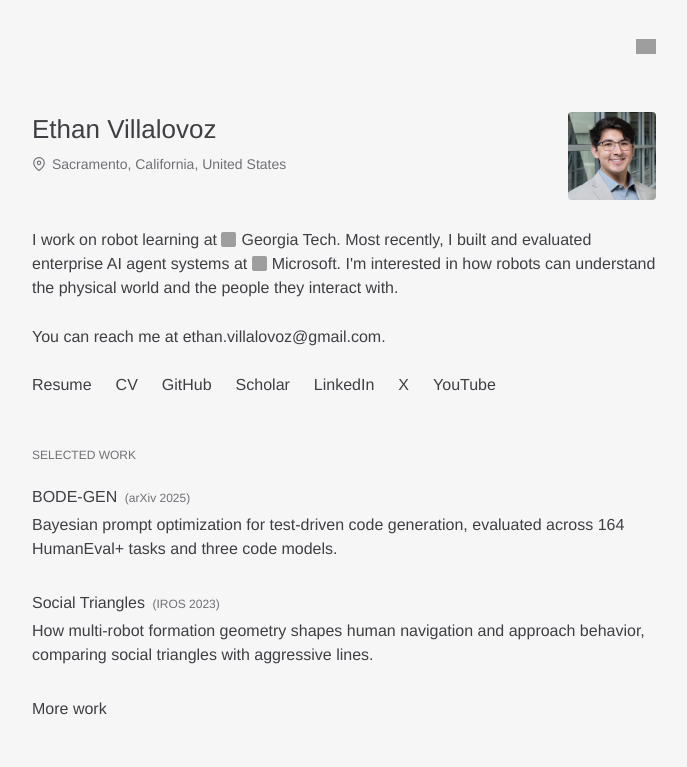
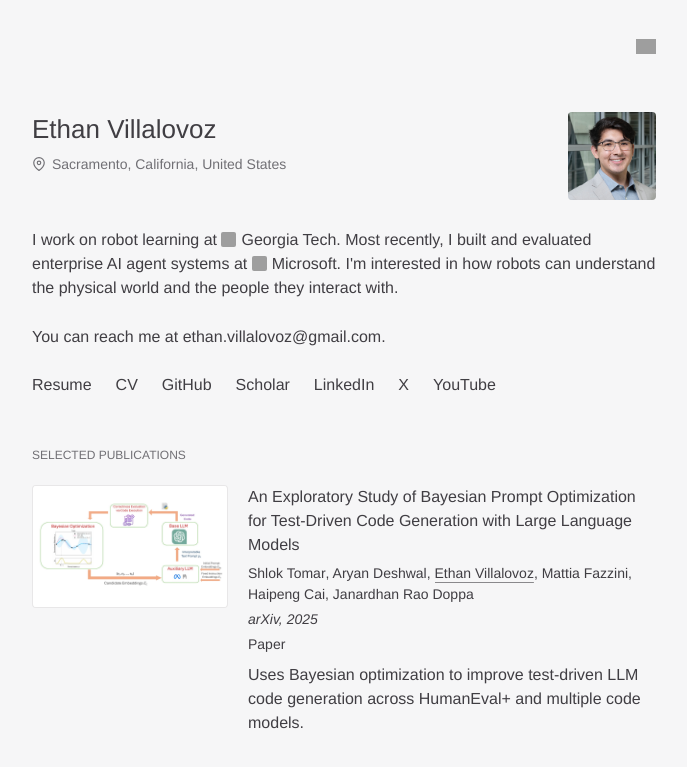
Before and after one commit to ethanvillalovoz/ethanvillalovoz.github.io, a Next.js app: page / in a window 1280 px wide. Shown: the top 767 px of the page, without its empty margins (296-983 px from the left). Built offline with nearby package versions, Linux system fonts and the light colour scheme; grey boxes are pictures that could not be loaded.

Commit message:
Refine selected publications

```diff
--- a/src/app/globals.css
+++ b/src/app/globals.css
@@ -277,15 +277,35 @@ button {
 
 .portfolio-work-list {
   display: grid;
-  gap: 30px;
+  gap: 32px;
 }
 
 .portfolio-work-item {
+  align-items: start;
+  display: grid;
+  gap: 20px;
+  grid-template-columns: 196px minmax(0, 1fr);
   min-width: 0;
 }
 
-.portfolio-work-heading {
+.portfolio-work-media {
+  aspect-ratio: 16 / 10;
+  background: rgb(var(--card));
+  border: 1px solid rgb(var(--foreground) / 0.12);
+  border-radius: 4px;
   display: block;
+  overflow: hidden;
+}
+
+.portfolio-work-image {
+  display: block;
+  height: 100%;
+  object-fit: contain;
+  width: 100%;
+}
+
+.portfolio-work-copy {
+  min-width: 0;
 }
 
 .portfolio-work-title {
@@ -300,23 +320,76 @@ button {
   padding: 0;
 }
 
-.portfolio-work-date {
-  display: inline;
-  margin-left: 3px;
-  text-align: left;
-  text-transform: none;
-  white-space: nowrap;
+.portfolio-work-title .portfolio-link {
+  font-weight: 500;
+}
+
+.portfolio-work-authors,
+.portfolio-work-venue {
+  font-family: var(--font-sans);
+  font-size: 14px;
+  font-weight: 400;
+  letter-spacing: 0;
+  line-height: 21px;
+  padding: 0;
 }
 
 .portfolio-work-description {
-  color: rgb(var(--foreground));
   font-family: var(--font-sans);
   font-size: 16px;
   font-weight: 400;
   letter-spacing: 0;
   line-height: 24px;
+  padding: 0;
+}
+
+.portfolio-work-authors {
+  color: rgb(var(--foreground));
+  margin: 6px 0 0;
+}
+
+.portfolio-work-authors .portfolio-link {
+  font-weight: 400;
+}
+
+.portfolio-work-authors strong {
+  color: rgb(var(--heading));
+  font-weight: 500;
+}
+
+.portfolio-work-authors strong .portfolio-link {
+  font-weight: 500;
+}
+
+.portfolio-work-authors strong .portfolio-link::after {
+  bottom: -2px;
+  clip-path: inset(0);
+}
+
+.portfolio-work-venue {
+  color: rgb(var(--heading));
+  font-style: italic;
   margin: 4px 0 0;
-  padding: 0;
+}
+
+.portfolio-work-resources {
+  display: block;
+  font-size: 14px;
+  line-height: 21px;
+  margin-top: 4px;
+}
+
+.portfolio-work-resource-item {
+  display: inline;
+}
+
+.portfolio-work-resource-separator {
+  color: rgb(var(--foreground));
+}
+
+.portfolio-work-description {
+  color: rgb(var(--foreground));
+  margin: 8px 0 0;
 }
 
 .portfolio-more-content {
@@ -1337,6 +1410,11 @@ button {
     top: calc(100% + 1px);
     transform: none;
   }
+
+  .portfolio-work-item {
+    gap: 16px;
+    grid-template-columns: minmax(0, 1fr);
+  }
 }
 
 @media (min-width: 400px) {
--- a/src/components/HomePageClient.tsx
+++ b/src/components/HomePageClient.tsx
@@ -4,6 +4,11 @@ import Image from "next/image";
 import { useEffect, useState, type ReactNode } from "react";
 import { FiMapPin } from "react-icons/fi";
 import ThemeToggle from "@/components/ThemeToggle";
+import {
+	researchPublications,
+	type ResearchAuthor,
+	type ResearchPublication,
+} from "@/data/research";
 
 const previousExperience = [
 	{
@@ -53,23 +58,6 @@ const profileLinks = [
 ];
 
 const contactEmail = "ethan.villalovoz@gmail.com";
-
-const selectedWork = [
-	{
-		title: "BODE-GEN",
-		href: "https://arxiv.org/abs/2512.15076",
-		date: "arXiv 2025",
-		description:
-			"Bayesian prompt optimization for test-driven code generation, evaluated across 164 HumanEval+ tasks and three code models.",
-	},
-	{
-		title: "Social Triangles",
-		href: "https://ieeexplore.ieee.org/abstract/document/10342372",
-		date: "IROS 2023",
-		description:
-			"How multi-robot formation geometry shapes human navigation and approach behavior, comparing social triangles with aggressive lines.",
-	},
-];
 
 function TextLink({
 	href,
@@ -151,17 +139,50 @@ function ExperienceRow({
 	);
 }
 
-function SelectedWorkRow({
-	title,
-	href,
-	date,
-	description,
+function SelectedPublicationAuthors({ authors }: { authors: ResearchAuthor[] }) {
+	return (
+		<p className="portfolio-work-authors">
+			{authors.map((author, index) => (
+				<span key={author.name}>
+					{author.isEthan ? (
+						<strong>
+							{author.href ? (
+								<a
+									href={author.href}
+									target="_blank"
+									rel="noopener noreferrer"
+									className="portfolio-link"
+								>
+									{author.name}
+								</a>
+							) : (
+								author.name
+							)}
+						</strong>
+					) : author.href ? (
+						<a
+							href={author.href}
+							target="_blank"
+							rel="noopener noreferrer"
+							className="portfolio-link"
+						>
+							{author.name}
+						</a>
+					) : (
+						author.name
+					)}
+					{index < authors.length - 1 ? ", " : ""}
+				</span>
+			))}
+		</p>
+	);
+}
+
+function SelectedPublicationRow({
+	publication,
 	index,
 }: {
-	title: string;
-	href: string;
-	date: string;
-	description: string;
+	publication: ResearchPublication;
 	index: number;
 }) {
 	return (
@@ -169,13 +190,48 @@ function SelectedWorkRow({
 			className="portfolio-work-item portfolio-fade"
 			style={{ animationDelay: `${340 + index * 45}ms` }}
 		>
-			<div className="portfolio-work-heading">
+			<a
+				href={publication.href}
+				target="_blank"
+				rel="noopener noreferrer"
+				className="portfolio-work-media"
+				aria-label={`View ${publication.title}`}
+			>
+				<Image
+					src={publication.image}
+					alt={publication.imageAlt}
+					width={800}
+					height={500}
+					quality={90}
+					sizes="(max-width: 599px) calc(100vw - 48px), 196px"
+					className="portfolio-work-image"
+				/>
+			</a>
+			<div className="portfolio-work-copy">
 				<h3 className="portfolio-work-title">
-					<TextLink href={href}>{title}</TextLink>{" "}
-					<span className="portfolio-work-date">({date})</span>
+					<TextLink href={publication.href}>{publication.title}</TextLink>
 				</h3>
+				<SelectedPublicationAuthors authors={publication.authors} />
+				<p className="portfolio-work-venue">
+					{publication.venue}, {publication.date}
+				</p>
+				<nav
+					className="portfolio-work-resources"
+					aria-label={`${publication.shortTitle} resources`}
+				>
+					{publication.resources.map((resource, resourceIndex) => (
+						<span key={resource.label} className="portfolio-work-resource-item">
+							<TextLink href={resource.href}>{resource.label}</TextLink>
+							{resourceIndex < publication.resources.length - 1 ? (
+								<span className="portfolio-work-resource-separator" aria-hidden="true">
+									{" / "}
+								</span>
+							) : null}
+						</span>
+					))}
+				</nav>
+				<p className="portfolio-work-description">{publication.description}</p>
 			</div>
-			<p className="portfolio-work-description">{description}</p>
 		</article>
 	);
 }
@@ -280,17 +336,24 @@ export default function HomePageClient() {
 					</div>
 				</header>
 
-				<section className="portfolio-section" aria-labelledby="selected-work-heading">
+				<section
+					className="portfolio-section portfolio-publications-section"
+					aria-labelledby="selected-work-heading"
+				>
 					<h2
 						id="selected-work-heading"
 						className="portfolio-section-label portfolio-fade"
 						style={{ animationDelay: "300ms" }}
 					>
-						Selected work
+						Selected publications
 					</h2>
 					<div className="portfolio-work-list">
-						{selectedWork.map((item, index) => (
-							<SelectedWorkRow key={item.title} {...item} index={index} />
+						{researchPublications.map((publication, index) => (
+							<SelectedPublicationRow
+								key={publication.title}
+								publication={publication}
+								index={index}
+							/>
 						))}
 					</div>
 
--- a/src/data/research.ts
+++ b/src/data/research.ts
@@ -41,38 +41,30 @@ export const researchPublications: ResearchPublication[] = [
 			"An Exploratory Study of Bayesian Prompt Optimization for Test-Driven Code Generation with Large Language Models",
 		href: "https://arxiv.org/abs/2512.15076",
 		authors: [
-			{ name: "S. Tomar", schemaName: "Shlok Tomar", href: "https://shlok-crypto.github.io/" },
-			{ name: "A. Deshwal", schemaName: "Aryan Deshwal", href: "https://aryandeshwal.github.io/" },
+			{ name: "Shlok Tomar", schemaName: "Shlok Tomar", href: "https://shlok-crypto.github.io/" },
+			{ name: "Aryan Deshwal", schemaName: "Aryan Deshwal", href: "https://aryandeshwal.github.io/" },
 			{
 				name: "Ethan Villalovoz",
 				schemaName: "Ethan Villalovoz",
 				href: "https://scholar.google.com/citations?user=CavKFp4AAAAJ&hl=en",
 				isEthan: true,
 			},
-			{ name: "M. Fazzini", schemaName: "Mattia Fazzini", href: "https://www-users.cse.umn.edu/~mfazzini/" },
-			{ name: "H. Cai", schemaName: "Haipeng Cai", href: "https://chapering.github.io/" },
-			{ name: "J.R. Doppa", schemaName: "Janardhan Rao Doppa", href: "https://eecs.wsu.edu/~jana/" },
+			{ name: "Mattia Fazzini", schemaName: "Mattia Fazzini", href: "https://www-users.cse.umn.edu/~mfazzini/" },
+			{ name: "Haipeng Cai", schemaName: "Haipeng Cai", href: "https://chapering.github.io/" },
+			{ name: "Janardhan Rao Doppa", schemaName: "Janardhan Rao Doppa", href: "https://eecs.wsu.edu/~jana/" },
 		],
-		venue: "arXiv:2512.15076",
+		venue: "arXiv",
 		date: "2025",
 		datePublished: "2025-12-17",
 		identifier: "https://doi.org/10.48550/arXiv.2512.15076",
 		description:
-			"Studies Bayesian optimization for automated prompt search in test-driven LLM code generation, evaluated across HumanEval+ tasks and multiple code models.",
+			"Uses Bayesian optimization to improve test-driven LLM code generation across HumanEval+ and multiple code models.",
 		contribution:
 			"I built the test-driven evaluation pipeline and ran reproducible experiments across 164 HumanEval+ tasks and three code models.",
 		image: "/images/projects/bodegen-method-thumbnail.webp",
 		imageAlt: "BODE-GEN Bayesian prompt optimization method diagram",
 		resources: [
-			{ label: "arXiv", href: "https://arxiv.org/abs/2512.15076" },
-			{
-				label: "PDF",
-				href: "/data/research/2025_WSU_Bayesian_Prompt_Optimization/paper.pdf",
-			},
-			{
-				label: "BibTeX",
-				href: "/data/research/2025_WSU_Bayesian_Prompt_Optimization/bode-gen.bib",
-			},
+			{ label: "Paper", href: "https://arxiv.org/abs/2512.15076" },
 		],
 	},
 	{
@@ -82,7 +74,7 @@ export const researchPublications: ResearchPublication[] = [
 		href: "https://ieeexplore.ieee.org/abstract/document/10342372",
 		authors: [
 			{
-				name: "A. Bacula",
+				name: "Alexandra Bacula",
 				schemaName: "Alexandra Bacula",
 				href: "https://sites.google.com/plu.edu/alexandra-bacula",
 			},
@@ -92,16 +84,16 @@ export const researchPublications: ResearchPublication[] = [
 				href: "https://scholar.google.com/citations?user=CavKFp4AAAAJ&hl=en",
 				isEthan: true,
 			},
-			{ name: "D. Flynn", schemaName: "Deanna Flynn", href: "https://deannaflynn.wixsite.com/deanna-flynn" },
-			{ name: "A. Mehta", schemaName: "Ankur Mehta", href: "https://uclalemur.com/" },
-			{ name: "H. Knight", schemaName: "Heather Knight", href: "https://www.charismarobotics.com/" },
+			{ name: "Deanna Flynn", schemaName: "Deanna Flynn", href: "https://deannaflynn.wixsite.com/deanna-flynn" },
+			{ name: "Ankur Mehta", schemaName: "Ankur Mehta", href: "https://uclalemur.com/" },
+			{ name: "Heather Knight", schemaName: "Heather Knight", href: "https://www.charismarobotics.com/" },
 		],
-		venue: "IEEE/RSJ International Conference on Intelligent Robots and Systems",
+		venue: "IEEE/RSJ International Conference on Intelligent Robots and Systems (IROS)",
 		date: "2023",
 		datePublished: "2023",
 		identifier: "IEEE 10342372",
 		description:
-			"Studies how multi-robot formation geometry shapes human navigation and approach behavior by comparing social triangles with aggressive lines.",
+			"Shows that triangular robot formations are perceived more positively and navigate more robustly than line formations.",
 		contribution:
 			"I developed geometric motion primitives and Python tooling for the Pioneer 3DX formations evaluated in the study.",
 		image: "/images/projects/social-triangles-threat-thumbnail.webp",
@@ -109,16 +101,8 @@ export const researchPublications: ResearchPublication[] = [
 			"Threatening-to-harmless ratings for V-shape, wedge, vertical-line, and horizontal-line robot formations",
 		resources: [
 			{
-				label: "IEEE",
-				href: "https://ieeexplore.ieee.org/abstract/document/10342372",
-			},
-			{
-				label: "PDF",
+				label: "Paper",
 				href: "/data/research/2023_OSU_Social_Triangles_and_Aggressive_Lines/2023_IROS_Social_Triangles_Agressive_Lines_bacula.pdf",
-			},
-			{
-				label: "BibTeX",
-				href: "/data/research/2023_OSU_Social_Triangles_and_Aggressive_Lines/2023_IROS_Social_Triangles_Agressive_Lines_bacula.bib",
 			},
 		],
 	},
```
